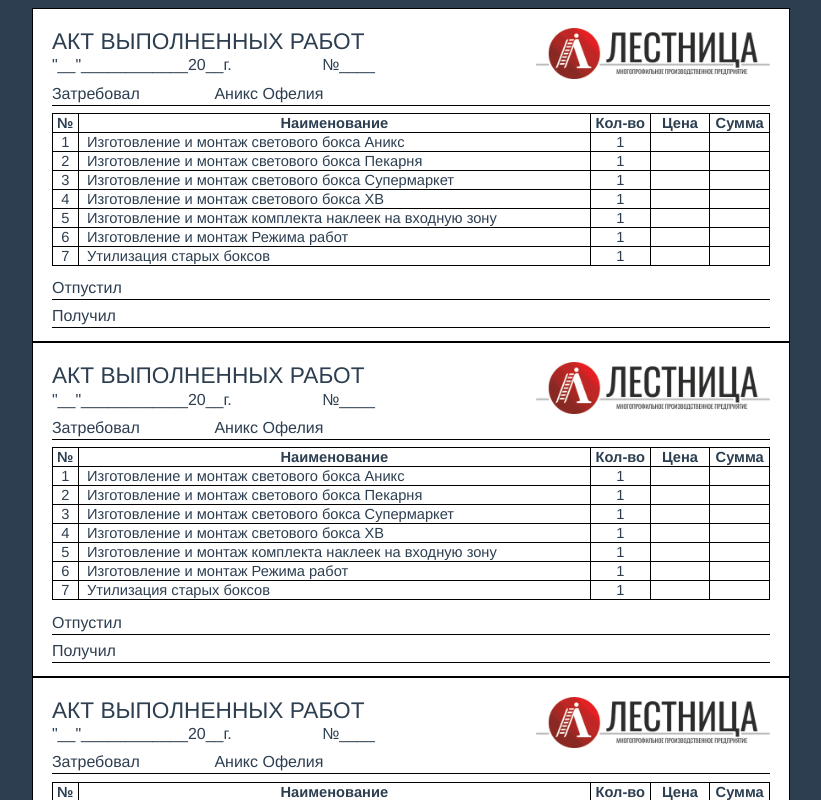
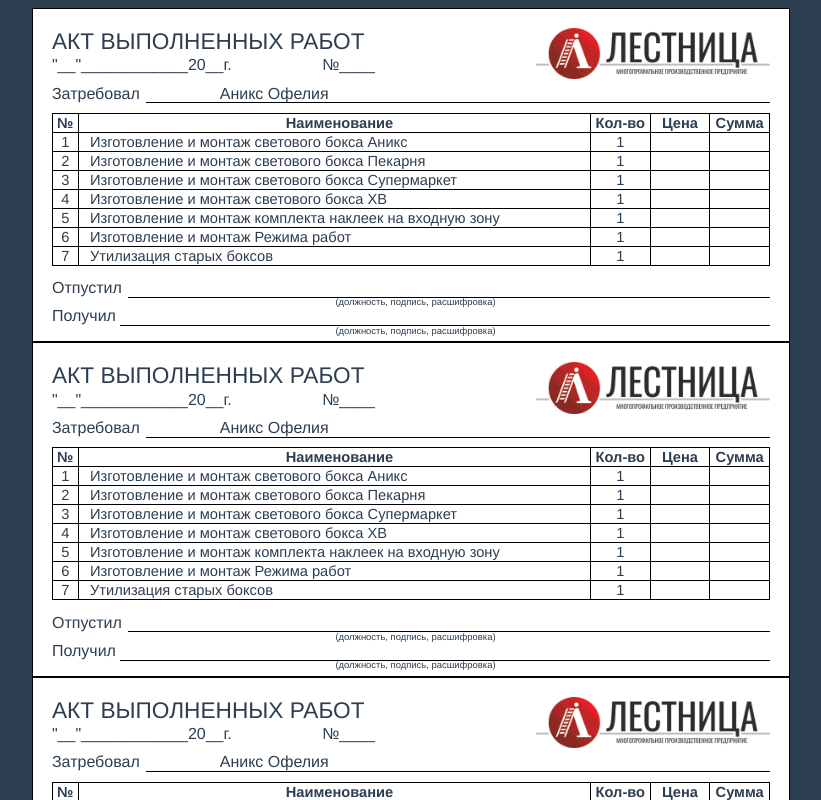
Before and after one commit to 7snak7/accountin_paper, a Vue app: page / in a window 1280 px wide. Shown: the top 800 px of the page, without its empty margins (229-1050 px from the left). Built offline with nearby package versions, Linux system fonts and the light colour scheme.

Commit message:
final print form

```diff
--- a/src/components/AccPaper.vue
+++ b/src/components/AccPaper.vue
@@ -28,7 +28,7 @@
     <div class="logo"><img alt="Logo" src="../assets/logo.png"></div>
     <div class="data">"__"____________20__г.</div>
     <div class="number">№____</div>
-    <div class="shop">Затребовал&ensp; &ensp; &ensp; &ensp; &ensp; &ensp; {{ shop }}</div>
+    <div class="shop">Затребовал <span class="shopName">{{ shop }}</span></div>
     <table class="list">
       <tr class="headList">
         <td>№</td>
@@ -39,7 +39,7 @@
       </tr>
       <tr v-for="n in inputs.length" :key="n">
         <td>{{ n }}</td>
-        <td>&ensp;{{ inputs[n-1] }}</td>
+        <td>{{ inputs[n-1] }}</td>
         <td>{{ col[n-1] }}</td>
         <td></td>
         <td></td>
@@ -97,8 +97,34 @@
   .shop, .received, .released {
     text-align: left;
     grid-column: 1/4;
-    padding-bottom: 20px;
-    border-bottom: 1px solid black;
+    position: relative;
+  }
+  .shopName {
+    padding-left: 20mm;
+  }
+  .shop::before, .received::before, .released::before {
+    content: '';
+    position: absolute;
+    background-color: black;
+    width: 165mm;
+    height: 1px;
+    bottom: -1mm;
+    left: 25mm;
+  }
+  .released::before {
+    width: 170mm;
+    left: 20mm;
+  }
+  .received::before {
+    width: 172mm;
+    left: 18mm;
+  }
+  .released::after, .received::after {
+    content: '(должность, подпись, расшифровка)';
+    position: absolute;
+    font-size: 2.5mm;
+    bottom: -3.5mm;
+    left: 75mm;
   }
   .number, .data {
     text-align: left;
@@ -119,6 +145,7 @@
   }
   td:nth-child(2) {
     text-align: left;
+    padding-left: 3mm;
   }
   .headList td {
     text-align: center;
```
